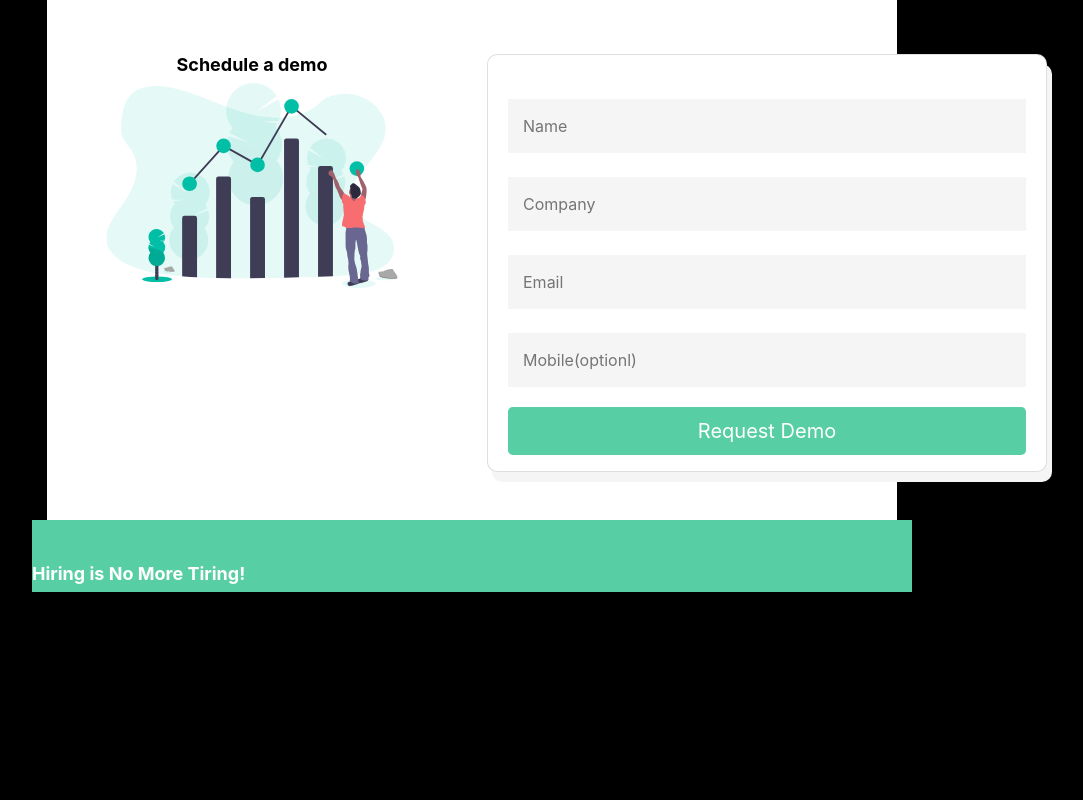
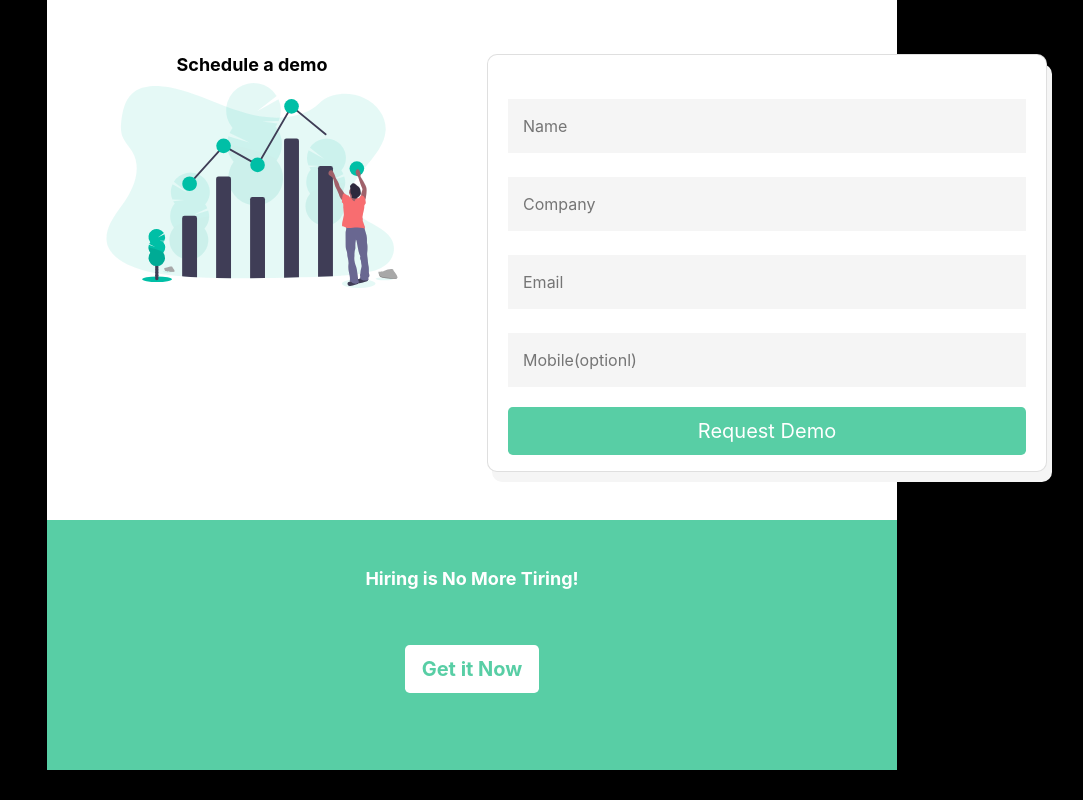
Before and after one commit to daya2940/Empass-homepage, a plain HTML site: page homepage.html in a window 1280 px wide. Shown: the part 4132-4932 px from the top of the page, without its empty margins (168-1251 px from the left). Before the commit the page ends 4754 px from the top, so only its background shows below. Drawn offline with nearby package versions, Linux system fonts and the light colour scheme.

Commit message:
Made neccessary changes

```diff
--- a/homepage.css
+++ b/homepage.css
@@ -69,6 +69,11 @@ h6.text-center {
   color: white;
 }
 
+.getButton {
+  color: #58cea5;
+  background: white;
+}
+
 @media only screen and (min-width: 900px) {
   .hero-section {
     margin: 80px 200px 30px 200px;
--- a/homepage.html
+++ b/homepage.html
@@ -455,16 +455,26 @@
               </div>
             </form>
           </div>
-          <div class="row security-background mt-5" style="width: 100%">
-            <h4
-              class="font-weight-bolder landing-text security-text d-flex justify-content-center"
-            >
+          <div
+            class="mt-5"
+            style="
+              width: 100%;
+              background: #58cea5;
+              margin-left: 15px;
+              margin-right: 15px;
+              height: 250px;
+            "
+          >
+            <h4 class="font-weight-bolder landing-text text-center mt-5">
               Hiring is No More Tiring!
             </h4>
-            <br />
-            <!-- <button class="btn btn-lg text-center mb-3 request-demo">
-              Request Demo
-            </button> -->
+            <div class="d-flex justify-content-center">
+              <button
+                class="btn btn-lg text-center mb-3 mt-5 font-weight-bolder getButton"
+              >
+                Get it Now
+              </button>
+            </div>
           </div>
         </div>
       </section>
```
